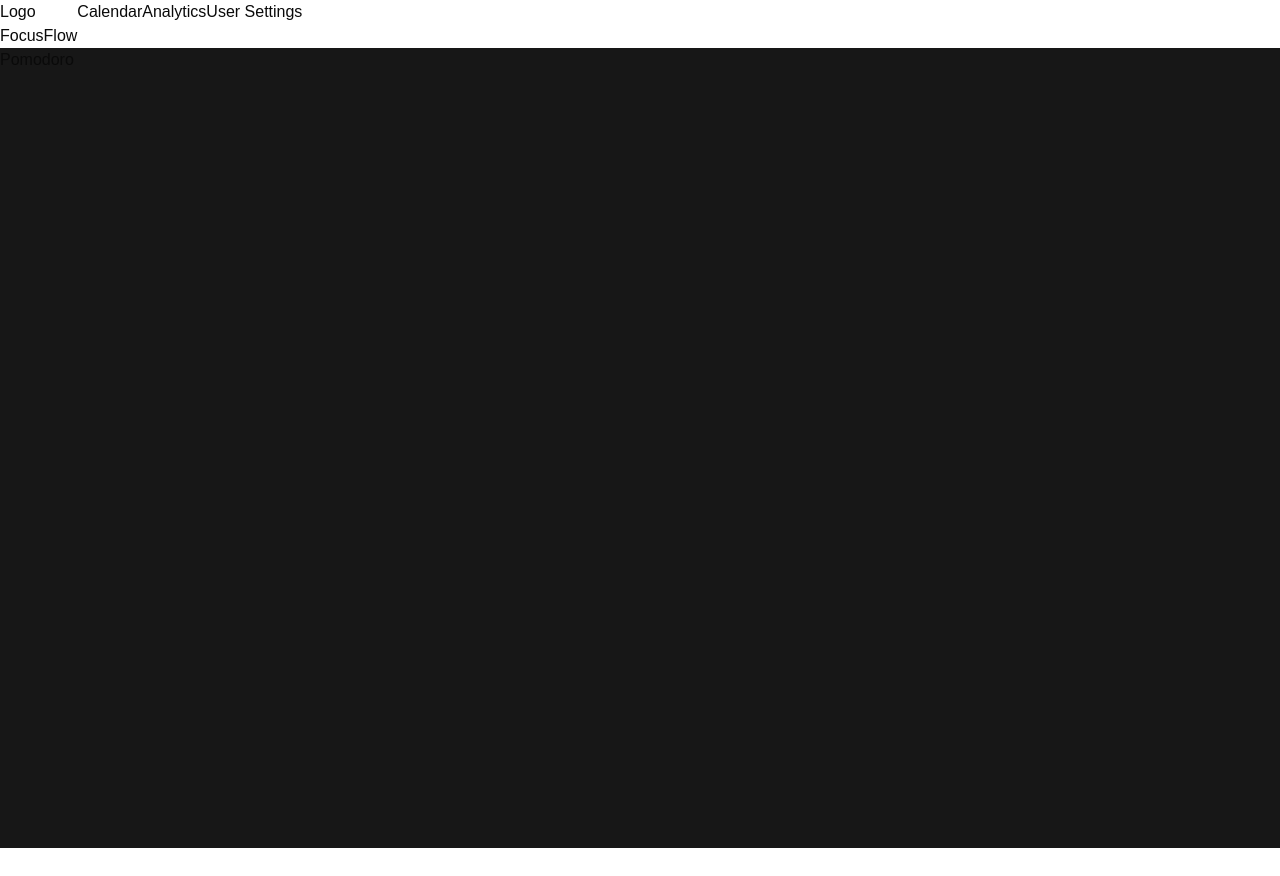
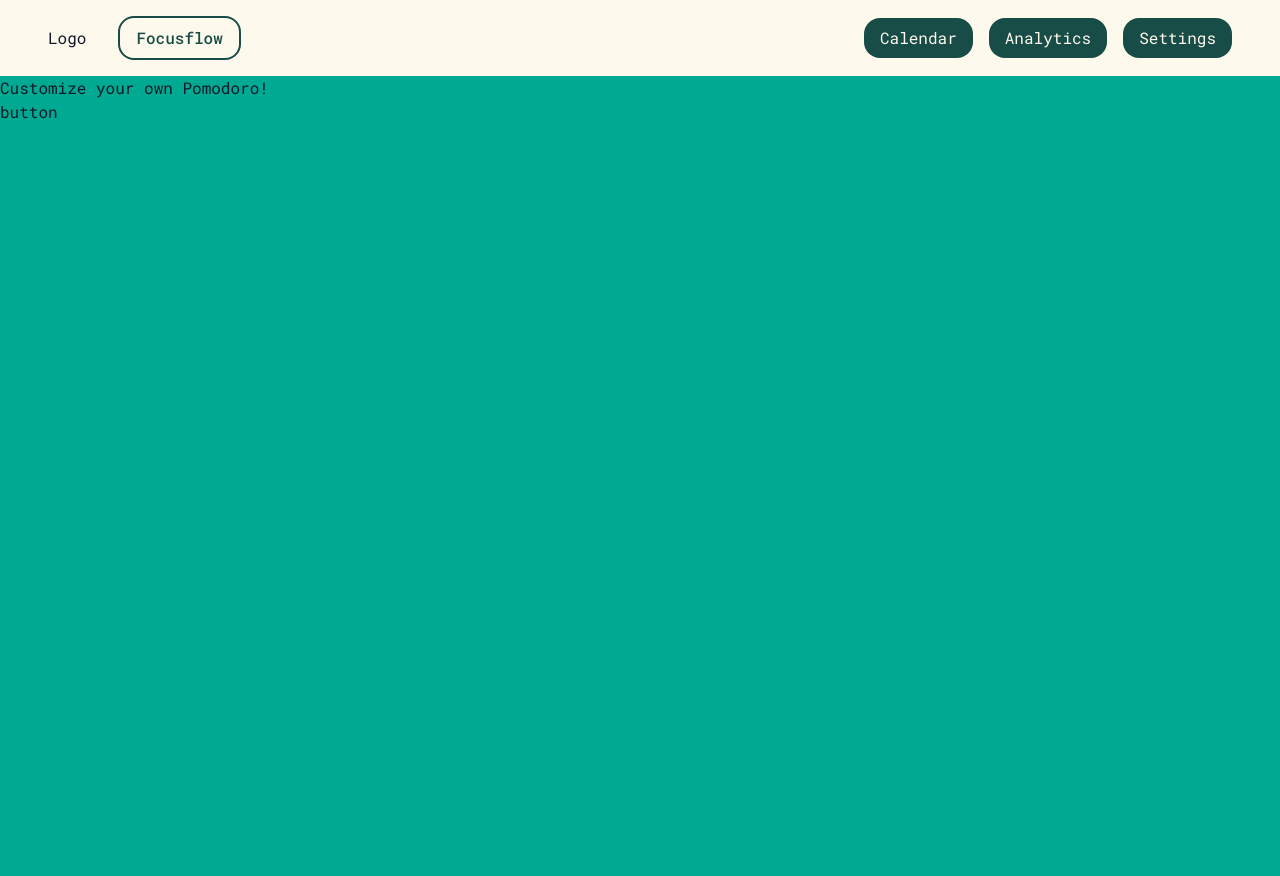
Before and after one commit to Norman-Bautista/Focus-Flow, a React (Vite) app in the folder frontend/: page /pomodoro in a window 1280 px wide. Before the commit the page ends 848 px from the top, so only its background shows below. Built offline with nearby package versions, Linux system fonts and the light colour scheme.

Commit message:
Feature (Pomodoro): initiated the pomodoro page after navbar layouting

```diff
--- a/frontend/src/Layout.jsx
+++ b/frontend/src/Layout.jsx
@@ -1,11 +1,15 @@
 import {Outlet} from 'react-router-dom';
 import Navbar from './shared/components/Navbar';
+import '@fontsource/roboto/300.css';
+import '@fontsource/roboto/400.css';
+import '@fontsource/roboto/500.css';
+import '@fontsource/roboto/700.css';
 
 const Layout = () => {
   return (
     <div>
       <Navbar />
-      <main className='bg-primary h-dvh'>
+      <main>
         <Outlet />
       </main>
     </div>
--- a/frontend/src/index.css
+++ b/frontend/src/index.css
@@ -1,8 +1,10 @@
+/* Import Google Fonts */
+@import url('https://fonts.googleapis.com/css2?family=Nunito:wght@300;500;600;700&family=Roboto+Mono:ital,wght@0,100..700;1,100..700&display=swap');
+
+/* Tailwind core + plugins */
 @import "tailwindcss";
-@import "tw-animate-css";
 
-@custom-variant dark (&:is(.dark *));
-
+/* Theme tokens */
 @theme {
   --color-primary: #00A991;
   --color-secondary: #D6EFC7;
@@ -10,8 +12,11 @@
   --color-shadow: #184D47;
   --color-white: #FEF9ED;
 
-  --font-sans: Nunito, sans-serif;
+  /* Fonts */
+  --font-sans: "Roboto Mono", monospace; /* global default */
+  --font-alt: Nunito, sans-serif;        /* optional alternate */
 
+  /* Font sizes */
   --text-xs: 12px;
   --text-sm: 14px;
   --text-md: 16px;
@@ -19,126 +24,19 @@
   --text-xl: 32px;
   --text-xxl: 40px;
 
+  /* Font weights */
   --font-weight-light: 300;
   --font-weight-medium: 500;
   --font-weight-semibold: 600;
   --font-weight-bold: 700;
 
+  /* Shadows */
   --shadow-soft: 0px 4px 10px rgba(24, 77, 71, 0.2);
 }
 
-@theme inline {
-  --radius-sm: calc(var(--radius) - 4px);
-  --radius-md: calc(var(--radius) - 2px);
-  --radius-lg: var(--radius);
-  --radius-xl: calc(var(--radius) + 4px);
-  --color-background: var(--background);
-  --color-foreground: var(--foreground);
-  --color-card: var(--card);
-  --color-card-foreground: var(--card-foreground);
-  --color-popover: var(--popover);
-  --color-popover-foreground: var(--popover-foreground);
-  --color-primary: var(--primary);
-  --color-primary-foreground: var(--primary-foreground);
-  --color-secondary: var(--secondary);
-  --color-secondary-foreground: var(--secondary-foreground);
-  --color-muted: var(--muted);
-  --color-muted-foreground: var(--muted-foreground);
-  --color-accent: var(--accent);
-  --color-accent-foreground: var(--accent-foreground);
-  --color-destructive: var(--destructive);
-  --color-border: var(--border);
-  --color-input: var(--input);
-  --color-ring: var(--ring);
-  --color-chart-1: var(--chart-1);
-  --color-chart-2: var(--chart-2);
-  --color-chart-3: var(--chart-3);
-  --color-chart-4: var(--chart-4);
-  --color-chart-5: var(--chart-5);
-  --color-sidebar: var(--sidebar);
-  --color-sidebar-foreground: var(--sidebar-foreground);
-  --color-sidebar-primary: var(--sidebar-primary);
-  --color-sidebar-primary-foreground: var(--sidebar-primary-foreground);
-  --color-sidebar-accent: var(--sidebar-accent);
-  --color-sidebar-accent-foreground: var(--sidebar-accent-foreground);
-  --color-sidebar-border: var(--sidebar-border);
-  --color-sidebar-ring: var(--sidebar-ring);
-}
-
-:root {
-  --radius: 0.625rem;
-  --background: oklch(1 0 0);
-  --foreground: oklch(0.145 0 0);
-  --card: oklch(1 0 0);
-  --card-foreground: oklch(0.145 0 0);
-  --popover: oklch(1 0 0);
-  --popover-foreground: oklch(0.145 0 0);
-  --primary: oklch(0.205 0 0);
-  --primary-foreground: oklch(0.985 0 0);
-  --secondary: oklch(0.97 0 0);
-  --secondary-foreground: oklch(0.205 0 0);
-  --muted: oklch(0.97 0 0);
-  --muted-foreground: oklch(0.556 0 0);
-  --accent: oklch(0.97 0 0);
-  --accent-foreground: oklch(0.205 0 0);
-  --destructive: oklch(0.577 0.245 27.325);
-  --border: oklch(0.922 0 0);
-  --input: oklch(0.922 0 0);
-  --ring: oklch(0.708 0 0);
-  --chart-1: oklch(0.646 0.222 41.116);
-  --chart-2: oklch(0.6 0.118 184.704);
-  --chart-3: oklch(0.398 0.07 227.392);
-  --chart-4: oklch(0.828 0.189 84.429);
-  --chart-5: oklch(0.769 0.188 70.08);
-  --sidebar: oklch(0.985 0 0);
-  --sidebar-foreground: oklch(0.145 0 0);
-  --sidebar-primary: oklch(0.205 0 0);
-  --sidebar-primary-foreground: oklch(0.985 0 0);
-  --sidebar-accent: oklch(0.97 0 0);
-  --sidebar-accent-foreground: oklch(0.205 0 0);
-  --sidebar-border: oklch(0.922 0 0);
-  --sidebar-ring: oklch(0.708 0 0);
-}
-
-.dark {
-  --background: oklch(0.145 0 0);
-  --foreground: oklch(0.985 0 0);
-  --card: oklch(0.205 0 0);
-  --card-foreground: oklch(0.985 0 0);
-  --popover: oklch(0.205 0 0);
-  --popover-foreground: oklch(0.985 0 0);
-  --primary: oklch(0.922 0 0);
-  --primary-foreground: oklch(0.205 0 0);
-  --secondary: oklch(0.269 0 0);
-  --secondary-foreground: oklch(0.985 0 0);
-  --muted: oklch(0.269 0 0);
-  --muted-foreground: oklch(0.708 0 0);
-  --accent: oklch(0.269 0 0);
-  --accent-foreground: oklch(0.985 0 0);
-  --destructive: oklch(0.704 0.191 22.216);
-  --border: oklch(1 0 0 / 10%);
-  --input: oklch(1 0 0 / 15%);
-  --ring: oklch(0.556 0 0);
-  --chart-1: oklch(0.488 0.243 264.376);
-  --chart-2: oklch(0.696 0.17 162.48);
-  --chart-3: oklch(0.769 0.188 70.08);
-  --chart-4: oklch(0.627 0.265 303.9);
-  --chart-5: oklch(0.645 0.246 16.439);
-  --sidebar: oklch(0.205 0 0);
-  --sidebar-foreground: oklch(0.985 0 0);
-  --sidebar-primary: oklch(0.488 0.243 264.376);
-  --sidebar-primary-foreground: oklch(0.985 0 0);
-  --sidebar-accent: oklch(0.269 0 0);
-  --sidebar-accent-foreground: oklch(0.985 0 0);
-  --sidebar-border: oklch(1 0 0 / 10%);
-  --sidebar-ring: oklch(0.556 0 0);
-}
-
+/* Global base styles */
 @layer base {
-  * {
-    @apply border-border outline-ring/50;
-  }
   body {
-    @apply bg-background text-foreground;
+    @apply font-sans bg-white text-gray-900; /* global font + base colors */
   }
 }
--- a/frontend/src/pages/Pomodoro.jsx
+++ b/frontend/src/pages/Pomodoro.jsx
@@ -1,9 +1,35 @@
 
+import {
+  Edit as EditIcon,
+} from '@mui/icons-material';
 
 const Pomodoro = () => {
   return (
-    <main className="flex min-h-screen">
-      Pomodoro
+    <main className="flex min-h-screen min-w-screen bg-primary">
+      <div className="container flex">
+        {/* Streaks + Cycles Column */}
+          <div className="">
+
+          </div>
+        {/* Pomodoro + Tasks Column */}
+          <div className="">
+            <header>
+              <h1>Customize your own Pomodoro!</h1>
+              button
+            </header>
+
+            {/* Timer */}
+            <div>
+
+            </div>
+            {/* Buttons */}
+            <div></div>
+          </div>
+        {/* AI reminder */}
+          <div className="">
+
+          </div>
+      </div>
     </main>
   )
 }
--- a/frontend/src/shared/components/Navbar.jsx
+++ b/frontend/src/shared/components/Navbar.jsx
@@ -1,22 +1,34 @@
 import { NavLink } from "react-router-dom";
 import { CalendarCheck, ChartColumnIncreasing, Settings  } from 'lucide-react';
 
+
 const Navbar = () => {
   return (
-    <nav className="flex ">
-      <div>
+    <nav className="flex justify-between p-4 mx-8 rounded-2xl">
+      <div className="flex gap-8 items-center">
         <span>Logo</span>
-        <p>FocusFlow</p>
+        <NavLink to="/pomodoro">
+          <button className="font-sans border-shadow border-2 rounded-2xl px-4 py-2 cursor-pointer text-shadow font-medium active:bg-shadow active:text-white">
+            Focusflow
+          </button>
+        </NavLink>
       </div>
-      <div>
-        <NavLink to="/calendar">
-          Calendar
-        </NavLink>
+      <div className="flex gap-4 items-center">
+          <NavLink to="/calendar">
+            <button className="font-sans bg-shadow text-white rounded-2xl px-4 py-2 cursor-pointer hover:text-accent">
+              Calendar
+            </button>
+          </NavLink>
+
         <NavLink to="/insights">
-          Analytics
+          <button className="font-sans bg-shadow text-white rounded-2xl px-4 py-2 cursor-pointer hover:text-accent">
+            Analytics
+          </button>
         </NavLink>
         <NavLink to ="/settings">
-          User Settings
+          <button className="font-sans bg-shadow text-white rounded-2xl px-4 py-2 cursor-pointer hover:text-accent">
+            Settings
+          </button>
         </NavLink>
       </div>
     </nav>
--- a/frontend/vite.config.js
+++ b/frontend/vite.config.js
@@ -2,6 +2,11 @@ import { defineConfig } from 'vite'
 import react from '@vitejs/plugin-react'
 import tailwindcss from '@tailwindcss/vite'
 import path from 'path'
+import { fileURLToPath } from "url";
+
+
+const __filename = fileURLToPath(import.meta.url);
+const __dirname = path.dirname(__filename);
 
 // https://vite.dev/config/
 export default defineConfig({
@@ -11,7 +16,7 @@ export default defineConfig({
   ],
   resolve: {
     alias: {
-      '@': path.resolve(__dirname, './src'), // ✅ alias @ → /src
+      '@': path.resolve(__dirname, './src'),
     },
   },
 })
```
Also changed, not shown: frontend/jsconfig.json (deleted, +0 -8 lines), frontend/package.json (+8 -0 lines), frontend/components.json (deleted), frontend/src/shared/components/Button.jsx (deleted), 1 other file (tests, documents, lock files or other folders).
